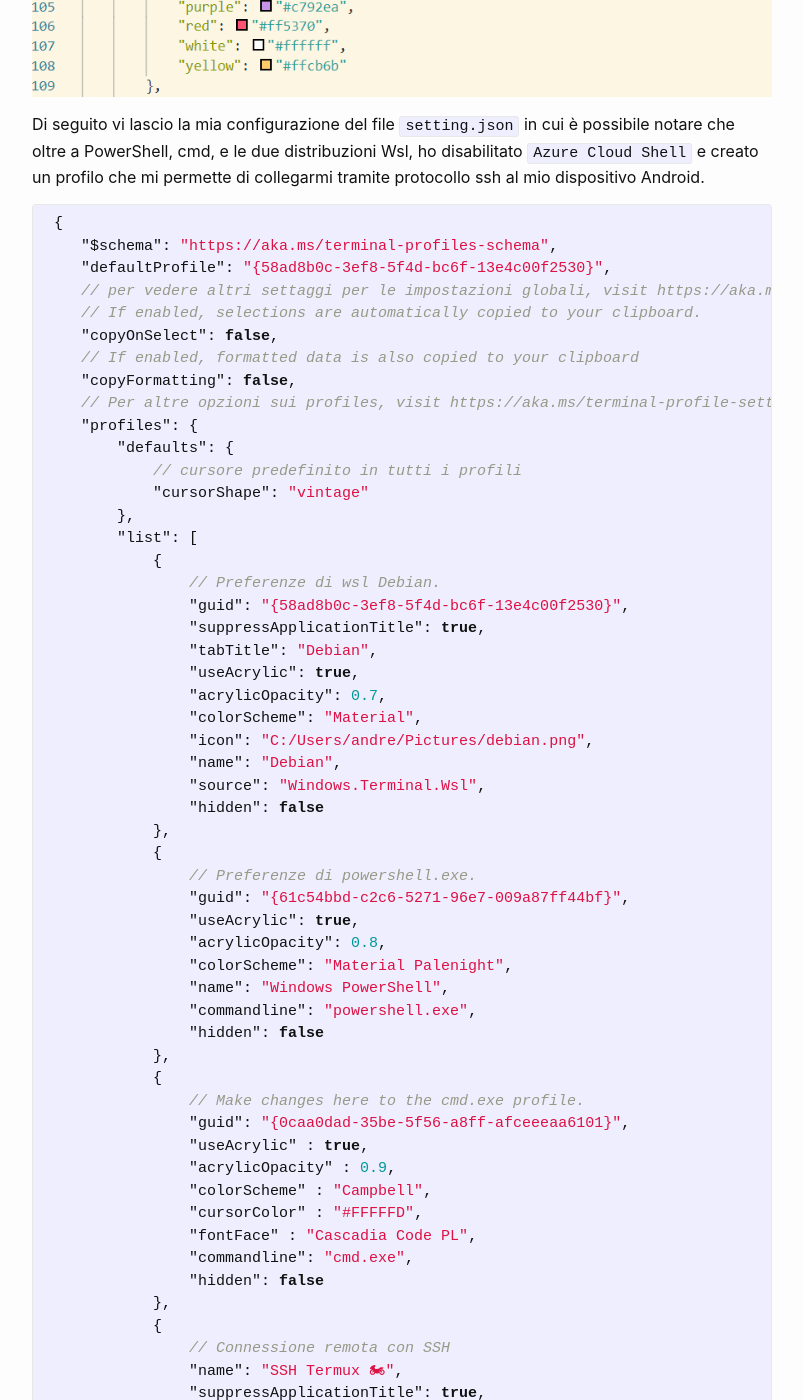
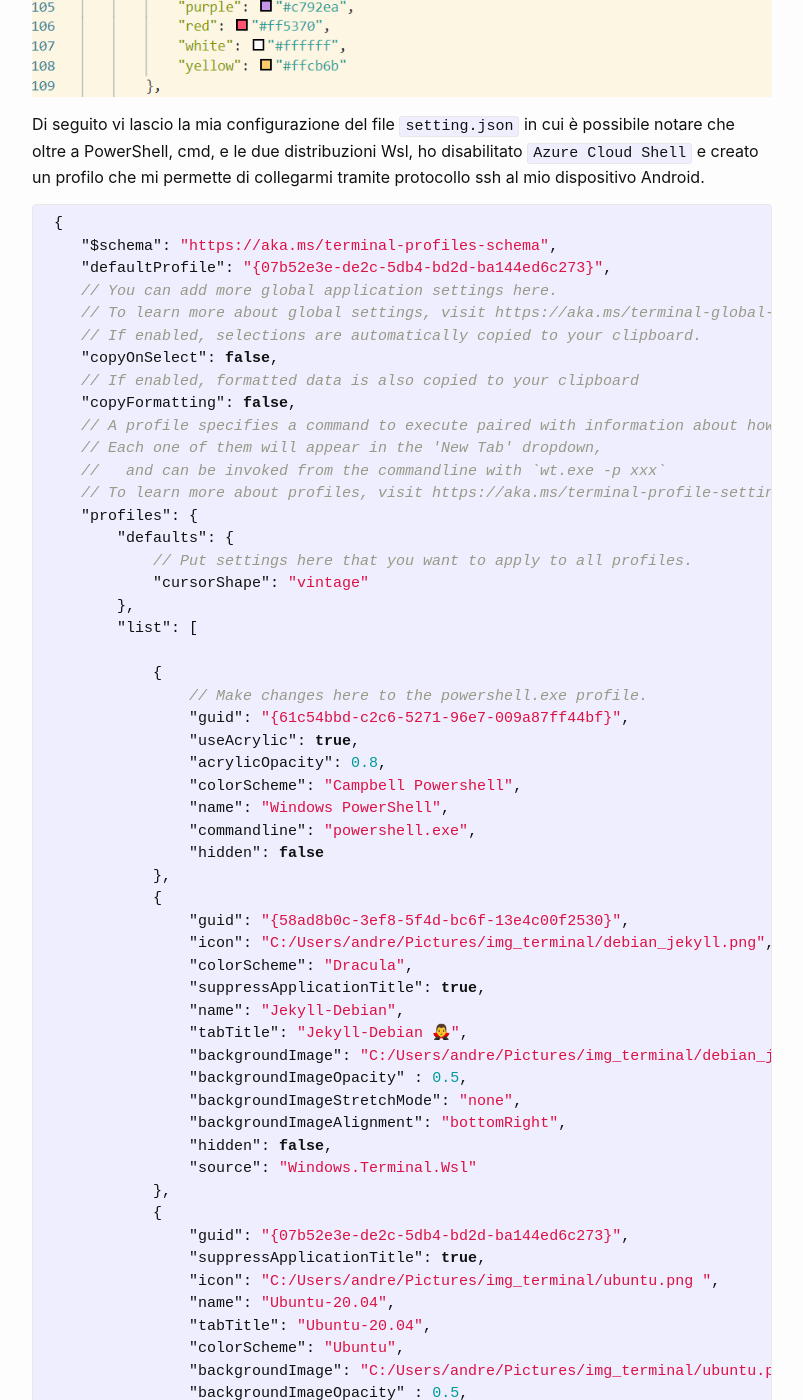
Before and after one commit to andrealucifero/andrealucifero.github.io, a Jekyll site: the page built from _posts/2020-12-10-Windows Terminal.markdown, in a window 1280 px wide and 1400 px high, scrolled down 4120 px. Shown: the whole window, without its empty margins (238-1041 px from the left). Built offline with Jekyll 4.4.1, drawn with Linux system fonts in a browser that asks for light colours; some of the changed text lies outside the part shown.

Commit message:
Update tutorial

```diff
--- a/_posts/2020-12-10-Windows Terminal.markdown
+++ b/_posts/2020-12-10-Windows Terminal.markdown
@@ -19,7 +19,7 @@ Windows Terminal è un applicazione pratica, potente e multifunzionale che perme
 Terminal supporta in maniera nativa il classico prompt dei comandi o cmd, il fresco PowerShell, il caro WSL, Azure Cloud shell e tutti quei programmi che sono forniti di un'interfaccia a riga di comando.
 <br>Tra le principali funzionalità possiamo trovare la gestione di più schede e più riquadri in simultanea, un supporto completo per i caratteri Unicode, un accelerazione GPU per il motore di rendering del testo e la piena personalizzazione di temi, del colore e delle scelte rapide.
 
-<img src="/assets/tutorial/tutorial2/terminal_schermata.png" alt="schermata Windows Terminal" class="img-post"/>
+<img src="/assets/tutorial/tutorial2/terminal_schermata1.png" alt="schermata Windows Terminal" class="img-post"/>
 
 <h1>Come personalizzare Windows Terminal</h1>
 
@@ -62,156 +62,173 @@ Di seguito vi lascio la mia configurazione del file `setting.json` in cui è pos
 {% highlight json-doc %}
  {
     "$schema": "https://aka.ms/terminal-profiles-schema",
-    "defaultProfile": "{58ad8b0c-3ef8-5f4d-bc6f-13e4c00f2530}",
-    // per vedere altri settaggi per le impostazioni globali, visit https://aka.ms/terminal-global-settings
+    "defaultProfile": "{07b52e3e-de2c-5db4-bd2d-ba144ed6c273}",
+    // You can add more global application settings here.
+    // To learn more about global settings, visit https://aka.ms/terminal-global-settings
     // If enabled, selections are automatically copied to your clipboard.
     "copyOnSelect": false,
     // If enabled, formatted data is also copied to your clipboard
     "copyFormatting": false,
-    // Per altre opzioni sui profiles, visit https://aka.ms/terminal-profile-settings
+    // A profile specifies a command to execute paired with information about how it should look and feel.
+    // Each one of them will appear in the 'New Tab' dropdown,
+    //   and can be invoked from the commandline with `wt.exe -p xxx`
+    // To learn more about profiles, visit https://aka.ms/terminal-profile-settings
     "profiles": {
         "defaults": {
-            // cursore predefinito in tutti i profili
+            // Put settings here that you want to apply to all profiles.
             "cursorShape": "vintage"
         },
         "list": [
+
             {
-                // Preferenze di wsl Debian.
-                "guid": "{58ad8b0c-3ef8-5f4d-bc6f-13e4c00f2530}",
-                "suppressApplicationTitle": true,
-                "tabTitle": "Debian",
-                "useAcrylic": true,
-                "acrylicOpacity": 0.7,
-                "colorScheme": "Material",
-                "icon": "C:/Users/andre/Pictures/debian.png",
-                "name": "Debian",
-                "source": "Windows.Terminal.Wsl",
-                "hidden": false
-            },
-            {
-                // Preferenze di powershell.exe.
+                // Make changes here to the powershell.exe profile.
                 "guid": "{61c54bbd-c2c6-5271-96e7-009a87ff44bf}",
                 "useAcrylic": true,
                 "acrylicOpacity": 0.8,
-                "colorScheme": "Material Palenight",
+                "colorScheme": "Campbell Powershell",
                 "name": "Windows PowerShell",
                 "commandline": "powershell.exe",
                 "hidden": false
             },
             {
+                "guid": "{58ad8b0c-3ef8-5f4d-bc6f-13e4c00f2530}",
+                "icon": "C:/Users/andre/Pictures/img_terminal/debian_jekyll.png",
+                "colorScheme": "Dracula",
+                "suppressApplicationTitle": true,
+                "name": "Jekyll-Debian",
+                "tabTitle": "Jekyll-Debian 🧛‍♂️",
+                "backgroundImage": "C:/Users/andre/Pictures/img_terminal/debian_jekyll.png",
+                "backgroundImageOpacity" : 0.5,
+                "backgroundImageStretchMode": "none",
+                "backgroundImageAlignment": "bottomRight",
+                "hidden": false,
+                "source": "Windows.Terminal.Wsl"
+            },
+            {
+                "guid": "{07b52e3e-de2c-5db4-bd2d-ba144ed6c273}",
+                "suppressApplicationTitle": true,
+                "icon": "C:/Users/andre/Pictures/img_terminal/ubuntu.png ",
+                "name": "Ubuntu-20.04",
+                "tabTitle": "Ubuntu-20.04",
+                "colorScheme": "Ubuntu",
+                "backgroundImage": "C:/Users/andre/Pictures/img_terminal/ubuntu.png",
+                "backgroundImageOpacity" : 0.5,
+                "backgroundImageStretchMode": "none",
+                "backgroundImageAlignment": "bottomRight",
+                "hidden": false,
+                "source": "Windows.Terminal.Wsl"
+            },
+            {
                 // Make changes here to the cmd.exe profile.
                 "guid": "{0caa0dad-35be-5f56-a8ff-afceeeaa6101}",
-                "useAcrylic" : true,
-                "acrylicOpacity" : 0.9,
-                "colorScheme" : "Campbell",
+                // "useAcrylic" : true,
+               // "acrylicOpacity" : 0.9,
+                "colorScheme" : "Vintage",
                 "cursorColor" : "#FFFFFD",
                 "fontFace" : "Cascadia Code PL",
                 "commandline": "cmd.exe",
                 "hidden": false
             },
             {
-                // Connessione remota con SSH
+                // Connects to a remote machine using SSH
                 "name": "SSH Termux 🏍",
                 "suppressApplicationTitle": true,
                 "tabTitle": "SSH Termux 📱",
                 "commandline": "ssh nome@indirizzoip -p numeroporta",
-                "icon": "C:/Users/andre/Pictures/termux.png",
-                "colorScheme": "TermuxColor",
-                "fontFace": "Cascadia Code",
-                "acrylicOpacity": 0.8,
-                "useAcrylic": true
+                "icon": "C:/Users/andre/Pictures/img_terminal/termux.png",
+                "colorScheme": "termuxColor",
+                "backgroundImage": "C:/Users/andre/Pictures/img_terminal/termux.png",
+                "backgroundImageOpacity" : 0.5,
+                "backgroundImageStretchMode": "none",
+                "backgroundImageAlignment": "bottomRight",
+                "fontFace": "Cascadia Code"
+
             },
             {
-                //Preferenze di Azure Cloud Shell
                 "guid": "{b453ae62-4e3d-5e58-b989-0a998ec441b8}",
                 "hidden": true,
                 "name": "Azure Cloud Shell",
                 "source": "Windows.Terminal.Azure"
-            },
-            {
-                //Preferenze di Ubuntu-20.04
-                "guid": "{07b52e3e-de2c-5db4-bd2d-ba144ed6c273}",
-                "suppressApplicationTitle": true,
-                "name": "Ubuntu-20.04",
-                "tabTitle": "Ubuntu-20.04",
-                "hidden": false,
-                "source": "Windows.Terminal.Wsl"
             }
+
+
         ]
     },
-
-    //Campo dedicato ai temi di colore personalizzati, visit https://aka.ms/terminal-color-schemes
-
+    // Add custom color schemes to this array.
+    // To learn more about color schemes, visit https://aka.ms/terminal-color-schemes
     "schemes": [
         {
-            "name": "Material",
-            "background": "#10181d",
-            "foreground": "#daffff",
-            "black": "#000000",
-            "blue": "#82aaff",
-            "brightBlack": "#546e7a",
-            "brightBlue": "#82aaff",
-            "brightCyan": "#89ddff",
-            "brightGreen": "#c3e88d",
-            "brightPurple": "#c792ea",
-            "brightRed": "#ff5370",
-            "brightWhite": "#ffffff",
-            "brightYellow": "#ffcb6b",
-            "cyan": "#89ddff",
-            "green": "#c3e88d",
-            "purple": "#c792ea",
-            "red": "#ff5370",
-            "white": "#ffffff",
-            "yellow": "#ffcb6b"
+            "name": "Dracula",
+            "cursorColor": "#F8F8F2",
+            "selectionBackground": "#44475A",
+            "background": "#282A36",
+            "foreground": "#F8F8F2",
+            "black": "#21222C",
+            "blue": "#BD93F9",
+            "cyan": "#8BE9FD",
+            "green": "#50FA7B",
+            "purple": "#FF79C6",
+            "red": "#FF5555",
+            "white": "#F8F8F2",
+            "yellow": "#F1FA8C",
+            "brightBlack": "#6272A4",
+            "brightBlue": "#D6ACFF",
+            "brightCyan": "#A4FFFF",
+            "brightGreen": "#69FF94",
+            "brightPurple": "#FF92DF",
+            "brightRed": "#FF6E6E",
+            "brightWhite": "#FFFFFF",
+            "brightYellow": "#FFFFA5"
         },
-       {
-            "name": "Material Palenight",
-            "background": "#292d3e",
-            "foreground": "#cdfff6",
-            "black": "#000000",
-            "blue": "#82aaff",
-            "brightBlack": "#676e95",
-            "brightBlue": "#81a9ff",
-            "brightCyan": "#89ddff",
-            "brightGreen": "#c3e88d",
-            "brightPurple": "#c792ea",
-            "brightRed": "#ff5370",
-            "brightWhite": "#ffffff",
-            "brightYellow": "#ffcb6b",
-            "cyan": "#89ddff",
-            "green": "#c3e88d",
-            "purple": "#c792ea",
-            "red": "#ff5370",
-            "white": "#ffffff",
-            "yellow": "#ffcb6b"
+
+        {
+            "name": "Ubuntu",
+            "black": "#2e3436",
+            "red": "#cc0000",
+            "green": "#4e9a06",
+            "yellow": "#c4a000",
+            "blue": "#3465a4",
+            "purple": "#75507b",
+            "cyan": "#06989a",
+            "white": "#d3d7cf",
+            "brightBlack": "#555753",
+            "brightRed": "#ef2929",
+            "brightGreen": "#8ae234",
+            "brightYellow": "#fce94f",
+            "brightBlue": "#729fcf",
+            "brightPurple": "#ad7fa8",
+            "brightCyan": "#34e2e2",
+            "brightWhite": "#eeeeec",
+            "background": "#300a24",
+            "foreground": "#eeeeec"
         },
         {
-            // Color Scheme: TermuxColor
-            "name":"TermuxColor",
-            "background": "#470e36",
-            "black": "#4E9A06",
-            "blue": "#3465A4",
-            "brightBlack": "#555753",
-            "brightBlue": "#729FCF",
-            "brightCyan": "#34E2E2",
-            "brightGreen": "#8AE234",
-            "brightPurple": "#eec3e9",
-            "brightRed": "#EF2929",
-            "brightWhite": "#EEEEEE",
-            "brightYellow": "#FCE94F",
-            "cyan": "#06989A",
-            "foreground": "#EEEEEE",
-            "green": "#c8f3c5",
-            "purple": "#dcd4dd",
-            "red": "#CC0000",
-            "white": "#ffffff",
-            "yellow": "#C4A000"
+            // Color Scheme: colorTermux
+            "name": "termuxColor",
+            "black": "#000000",
+            "red": "#9f0000",
+            "green": "#008b00",
+            "yellow": "#ffd000",
+            "blue": "#0081ff",
+            "purple": "#bc00ca",
+            "cyan": "#008b8b",
+            "white": "#bbbbbb",
+            "brightBlack": "#555555",
+            "brightRed": "#ff0000",
+            "brightGreen": "#00ee00",
+            "brightYellow": "#ffff00",
+            "brightBlue": "#0000ff",
+            "brightPurple": "#ff00ff",
+            "brightCyan": "#00cdcd",
+            "brightWhite": "#ffffff",
+            "background": "#000000",
+            "foreground": "#00a595"
         }
     ],
-
-    // campo dedicato alle Azioni, visit https://aka.ms/terminal-keybindings
-
-   "keybindings": [
+    // Add custom keybindings to this array.
+    // To unbind a key combination from your defaults.json, set the command to "unbound".
+    // To learn more about keybindings, visit https://aka.ms/terminal-keybindings
+    "keybindings": [
         // Copy and paste are bound to Ctrl+Shift+C and Ctrl+Shift+V in your defaults.json.
         // These two lines additionally bind them to Ctrl+C and Ctrl+V.
         // To learn more about selection, visit https://aka.ms/terminal-selection
```
Also changed, not shown: other parts of _posts/2020-12-10-Windows Terminal.markdown (+0 -4 lines), assets/tutorial/tutorial2/terminal_schermata.png (deleted), assets/tutorial/tutorial2/terminal_schermata1.png (added).
